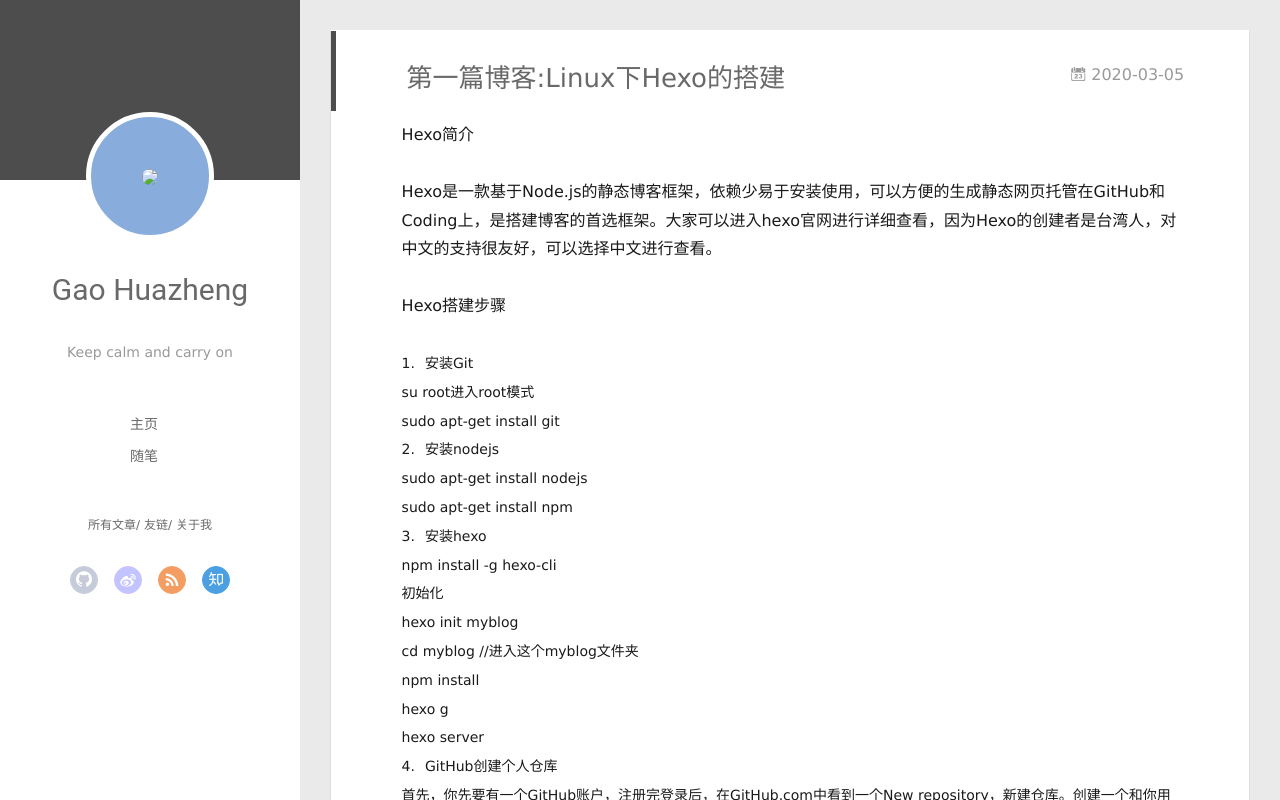
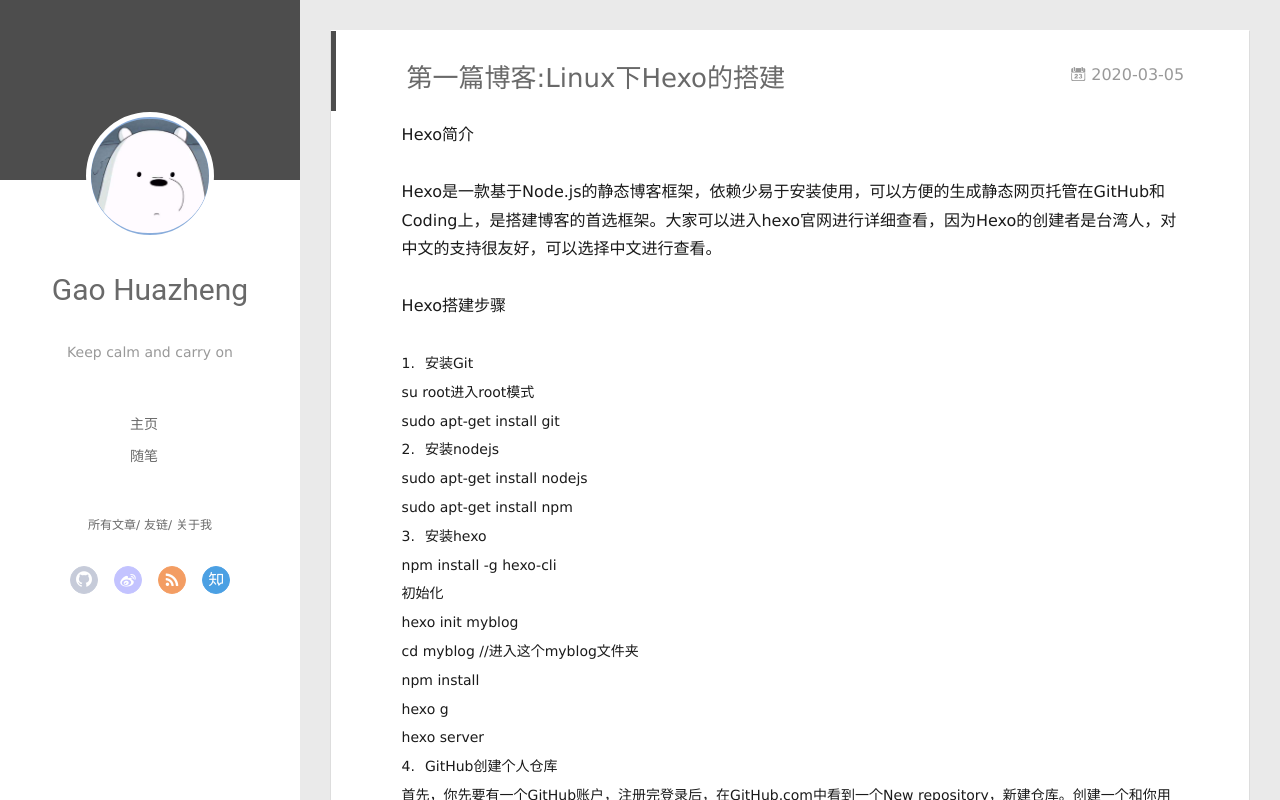
Before and after one commit to gaohuazheng/gaohuazheng.github.io, a plain HTML site: page 2020/03/05/第一篇博客-Linux下Hexo的搭建/index.html in a window 1280 px wide. Drawn offline with Linux system fonts and the light colour scheme.

Commit message:
Site updated: 2020-03-05 17:06:48

```diff
--- a/2020/03/05/第一篇博客-Linux下Hexo的搭建/index.html
+++ b/2020/03/05/第一篇博客-Linux下Hexo的搭建/index.html
@@ -58,7 +58,7 @@ var _hmt = _hmt || [];
 <div class="intrude-less">
 	<header id="header" class="inner">
 		<a href="/" class="profilepic">
-			<img src="[object Object]" class="js-avatar">
+			<img src="/img/avatar.jpeg" class="js-avatar">
 		</a>
 		<hgroup>
 		  <h1 class="header-author"><a href="/">Gao Huazheng</a></h1>
@@ -118,7 +118,7 @@ var _hmt = _hmt || [];
 	<div class="intrude-less">
 		<header id="header" class="inner">
 			<div class="profilepic">
-				<img src="[object Object]" class="js-avatar">
+				<img src="/img/avatar.jpeg" class="js-avatar">
 			</div>
 			<hgroup>
 			  <h1 class="header-author js-header-author">Gao Huazheng</h1>
```
Also changed, not shown: archives/2020/03/index.html (+2 -2 lines), archives/2020/index.html (+2 -2 lines), archives/index.html (+2 -2 lines), index.html (+2 -2 lines), tags/Linux-Hexo/index.html (+2 -2 lines).
